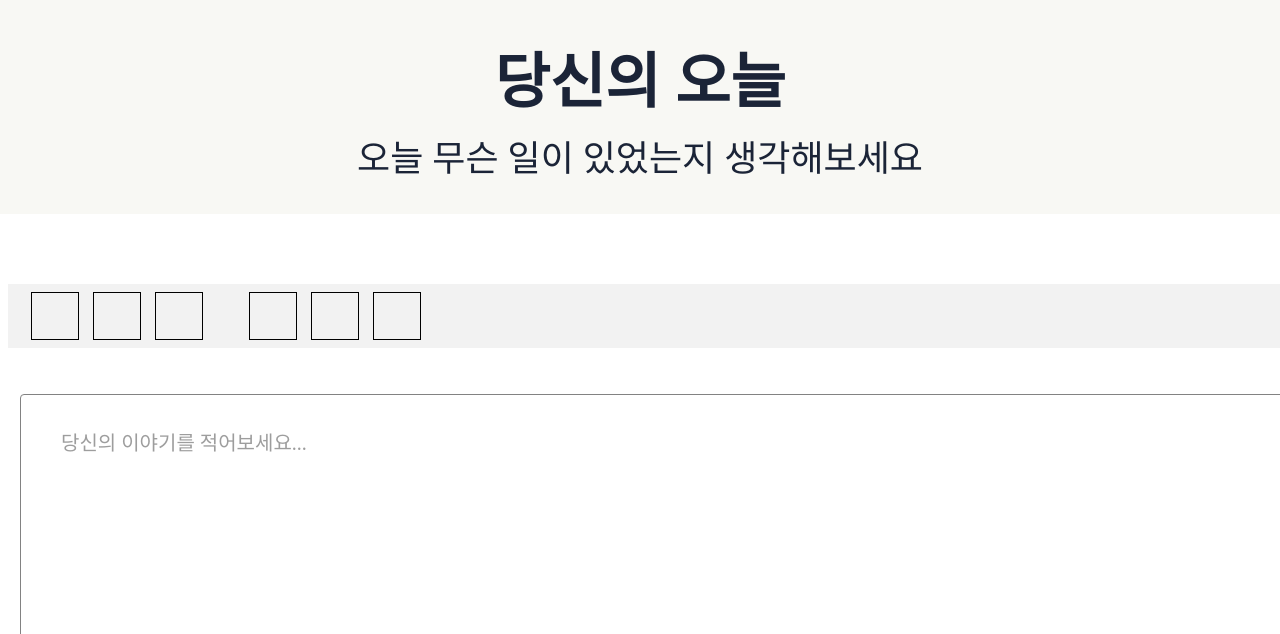
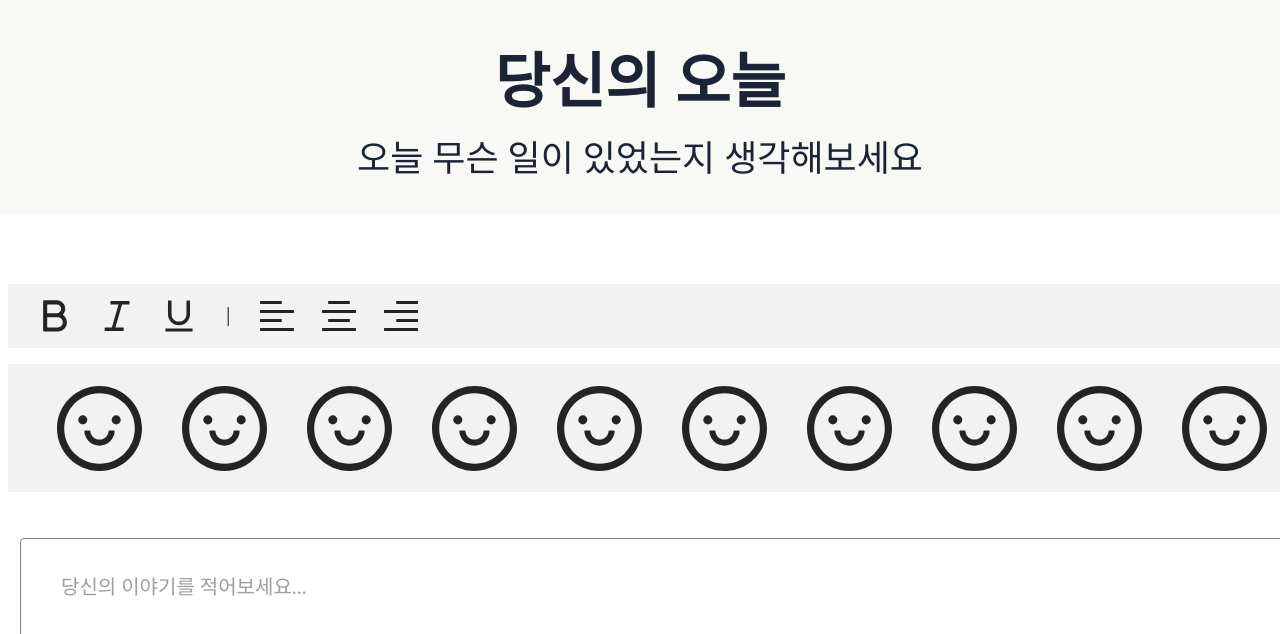
Before and after one commit to zoeyul07/whisper, a React (Create React App) app in the folder UI/: page /post/writing in a window 1280 px wide. Shown: the top 634 px of the page. Built offline with nearby package versions, Linux system fonts and the light colour scheme; what kakaojs would draw is missing.

Commit message:
updated postWriting

```diff
--- a/UI/src/pages/postWriting/userInput/UserInput.tsx
+++ b/UI/src/pages/postWriting/userInput/UserInput.tsx
@@ -1,5 +1,14 @@
 import React, { useState } from "react";
 import styled, { css } from "styled-components";
+
+import { BoldOutlined } from "@ant-design/icons";
+import { ItalicOutlined } from "@ant-design/icons";
+import { UnderlineOutlined } from "@ant-design/icons";
+import { AlignLeftOutlined } from "@ant-design/icons";
+import { AlignCenterOutlined } from "@ant-design/icons";
+import { AlignRightOutlined } from "@ant-design/icons";
+
+import Emotion from "../../../components/emotion/Emotion";
 
 interface UserStoryProps {
   fontStyle?: string;
@@ -18,6 +27,12 @@ const UserInput: React.FC = () => {
 
   const [userSentence, setUserSentence] = useState("");
 
+  const emotionProps = {
+    width: "auto",
+    height: "auto",
+    emotion: "",
+  };
+
   const handleButtonClick = () => {
     console.log("PostButton 클릭");
   };
@@ -26,16 +41,82 @@ const UserInput: React.FC = () => {
     <UserInputWrapper>
       <ControlBar>
         <ButtonGroup>
-          <ButtonBold onClick={() => setFontStyle("bold")} />
-          <ButtonItalic onClick={() => setFontStyle("italic")} />
-          <ButtonUnderline onClick={() => setFontStyle("underline")} />
+          <ButtonBold onClick={() => setFontStyle("bold")}>
+            <BoldOutlined />
+          </ButtonBold>
+          <ButtonItalic onClick={() => setFontStyle("italic")}>
+            <ItalicOutlined />
+          </ButtonItalic>
+          <ButtonUnderline onClick={() => setFontStyle("underline")}>
+            <UnderlineOutlined />
+          </ButtonUnderline>
         </ButtonGroup>
+        <VerticalLine></VerticalLine>
         <ButtonGroup>
-          <ButtonAlignLeft onClick={() => setTextAlign("left")} />
-          <ButtonAlignCenter onClick={() => setTextAlign("center")} />
-          <ButtonAlignRight onClick={() => setTextAlign("right")} />
+          <ButtonAlignLeft onClick={() => setTextAlign("left")}>
+            <AlignLeftOutlined />
+          </ButtonAlignLeft>
+          <ButtonAlignCenter onClick={() => setTextAlign("center")}>
+            <AlignCenterOutlined />
+          </ButtonAlignCenter>
+          <ButtonAlignRight onClick={() => setTextAlign("right")}>
+            <AlignRightOutlined />
+          </ButtonAlignRight>
         </ButtonGroup>
       </ControlBar>
+
+      <EmotionBar>
+        <Emotion
+          width={emotionProps.width}
+          height={emotionProps.height}
+          emotion={emotionProps.emotion}
+        />
+        <Emotion
+          width={emotionProps.width}
+          height={emotionProps.height}
+          emotion={emotionProps.emotion}
+        />
+        <Emotion
+          width={emotionProps.width}
+          height={emotionProps.height}
+          emotion={emotionProps.emotion}
+        />
+        <Emotion
+          width={emotionProps.width}
+          height={emotionProps.height}
+          emotion={emotionProps.emotion}
+        />
+        <Emotion
+          width={emotionProps.width}
+          height={emotionProps.height}
+          emotion={emotionProps.emotion}
+        />
+        <Emotion
+          width={emotionProps.width}
+          height={emotionProps.height}
+          emotion={emotionProps.emotion}
+        />
+        <Emotion
+          width={emotionProps.width}
+          height={emotionProps.height}
+          emotion={emotionProps.emotion}
+        />
+        <Emotion
+          width={emotionProps.width}
+          height={emotionProps.height}
+          emotion={emotionProps.emotion}
+        />
+        <Emotion
+          width={emotionProps.width}
+          height={emotionProps.height}
+          emotion={emotionProps.emotion}
+        />
+        <Emotion
+          width={emotionProps.width}
+          height={emotionProps.height}
+          emotion={emotionProps.emotion}
+        />
+      </EmotionBar>
 
       <StoryInput
         placeholder="당신의 이야기를 적어보세요..."
@@ -86,20 +167,25 @@ const ControlBar = styled.div`
 const Button = css`
   width: 48px;
   height: 48px;
+  font-size: 38px;
   display: flex;
   align-items: center;
   justify-content: center;
-  border: 1px solid black;
+  /* border: 1px solid black; */
   margin: 0 7px;
 `;
 
 const ButtonGroup = styled.div`
   display: flex;
-  margin: 0 16px;
+  padding: 0 16px;
+`;
 
-  /* :first-child {
-    margin-right: 20px;
-  } */
+const VerticalLine = styled.div`
+  ::after {
+    font-size: 22px;
+    vertical-align: super;
+    content: "|";
+  }
 `;
 
 const ButtonBold = styled.button`
@@ -126,6 +212,15 @@ const ButtonAlignRight = styled.button`
  *  font-style: italic;
  *  text-decoration: underline;
  */
+
+const EmotionBar = styled.div`
+  display: flex;
+  height: 128px;
+  margin: 16px 8px;
+  align-items: center;
+  justify-content: center;
+  background-color: #f2f2f2;
+`;
 
 const StoryInput = styled.textarea<UserStoryProps>`
   width: 97%;
```
